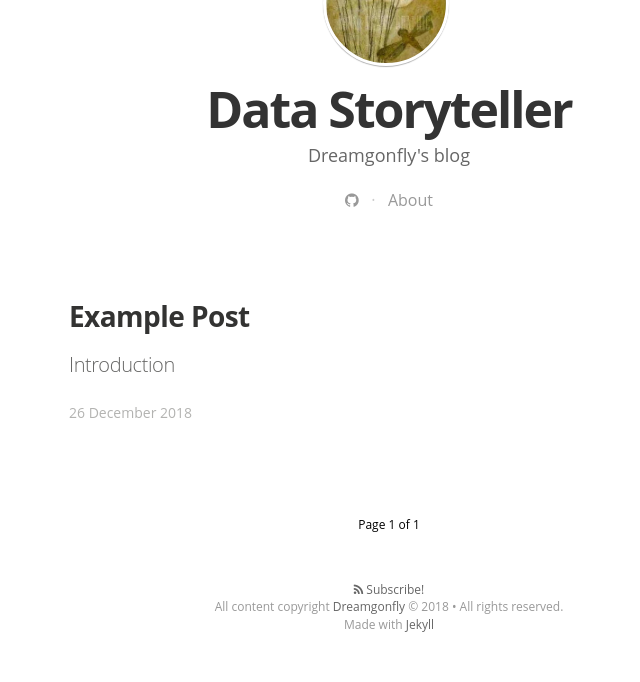
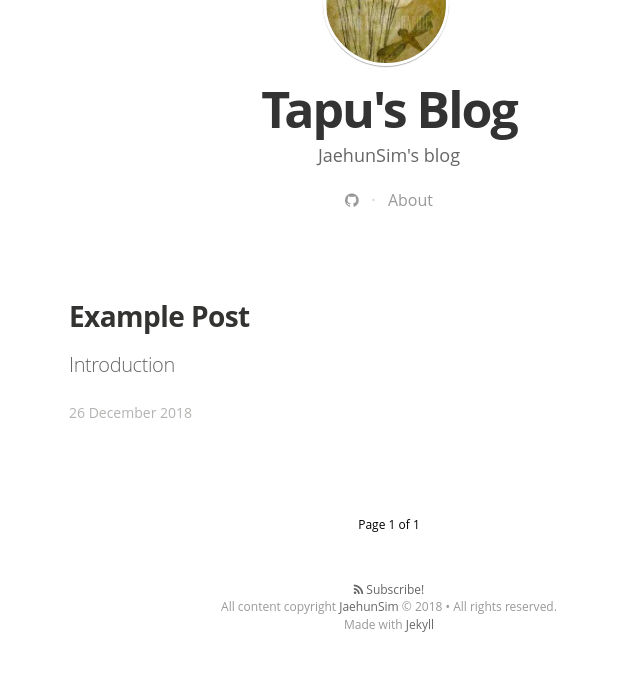
Before and after one commit to JaehunSim/JaehunSim.github.io, a Jekyll site: the page built from index.html, in a window 1280 px wide. Shown: the part 450-1132 px from the top of the page, without its empty margins (251-891 px from the left). Built offline with Jekyll 4.4.1, drawn with Linux system fonts in a browser that asks for light colours; nearby versions of some CDN libraries; some web fonts are replaced; the list of posts is cut into pages by our own code; comment, search, counter and statistics services are not loaded.

Commit message:
Update _config.yml

```diff
--- a/_config.yml
+++ b/_config.yml
@@ -4,11 +4,11 @@ gems:
   - jekyll-paginate
 
 # Site settings
-title: "Data Storyteller"
+title: "Tapu's Blog"
 description: > # this means to ignore newlines until "email:"
-   Dreamgonfly's blog
+   JaehunSim's blog
 
-email: dreamgonfly@gmail.com
+email: tapu1125@gmail.com
 #blog logo
 logo: "/assets/images/dragonfly_moon.jpg"
 float_logo: false # true, false (default)
@@ -16,21 +16,21 @@ float_logo: false # true, false (default)
 # blog cover
 cover: "/assets/images/cA4aKEIPQrerBnp1yGHv_IMG_9534-3-2.jpg"
 
-name: 'Dreamgonfly'
-author: 'Dreamgonfly'
+name: 'JaehunSim'
+author: 'JaehunSim'
 author_image: "/assets/images/dragonfly_moon.jpg"
 
 paginate:	5
 
-url: "https://jaehunsim.github.io" # the base hostname & protocol for your site
+url: "https://JaehunSim.github.io" # the base hostname & protocol for your site
 baseurl: ""
 #used to display twitter cards
-twitter_handle: '@dreamgonfly'
+twitter_handle: '@JaehunSim'
 
 #fill in disqus shortname to use disqus
-disqus: dreamgonfly-blog
+disqus: JaehunSim
 
-google_analytics: UA-91026007-2
+google_analytics: UA-131389666-1
 
 # social icons and sharing options
 social:
@@ -49,7 +49,7 @@ social:
     share_link: "&amp;u="
 
   - icon:	github
-    url:	https://github.com/dreamgonfly
+    url:	https://github.com/JaehunSim
     desc:	Fork me on github
     share_url:
     share_title:
```
